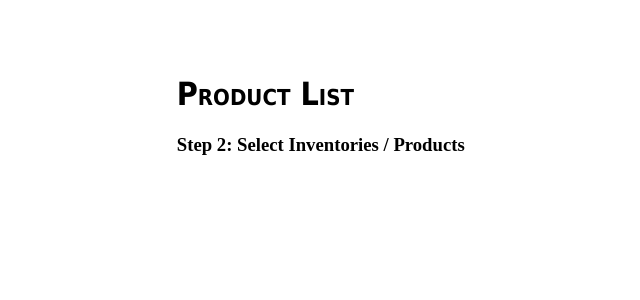
After one commit to kaseytc/prime-mobile-erp, a Django app: template capstoneproject/erp/templates/shopping/order_step_2_detail.html in a window 1280 px wide. The commit adds this page. Shown: the top 300 px of the page, without its empty margins (156-796 px from the left). Run offline with Django 3.2, Linux system fonts and the light colour scheme; the template is opened without the code that fills it, so the values that code supplies are empty; some libraries are stand-ins or nearby versions.

Commit message:
Add order step 1, order step 2 product list.

```diff
--- a/capstoneproject/erp/static/css/main.css
+++ b/capstoneproject/erp/static/css/main.css
@@ -27,16 +27,10 @@ body a {
 	text-decoration: none;
 }
 
-#body a:link {
-#	color: darkblue;
-#}
-#body a:visited {
-#	color: #70ad9a;
-#}
-
 body a:hover, body a:focus {
 	text-decoration: underline;
 }
+
 .logout {
       text-align: center;
 	  #margin: auto auto;
@@ -45,6 +39,7 @@ body a:hover, body a:focus {
 	  display: block;
       width: 50%;
 }
+
 .center {
   display: block;
   margin-left: auto;
--- a/capstoneproject/erp/templates/shopping/order_step_1_create.html
+++ b/capstoneproject/erp/templates/shopping/order_step_1_create.html
@@ -12,6 +12,7 @@
     <h3>Step 1: Select Customer Name</h3>
 </header>
 <hr class="mt-0 mb-4">
+<h4>If you cannot find customer name, please <a href="{% url 'add-customer' %}">add customer</a> first.</h4>
 
 <form action="" method="post" novalidate>{% csrf_token %}
     <table>
--- /dev/null
+++ b/capstoneproject/erp/templates/shopping/order_step_2_detail.html
@@ -0,0 +1,38 @@
+{% extends "base.html" %}
+
+{% block title %}Product List{% endblock %}
+
+{% block content %}
+
+<header>
+    <h1>Product List</h1>
+    <h3>Step 2: Select Inventories / Products</h3>
+</header>
+
+<div id="product-list">
+    {% for product in object_list %}
+        <div id="detail">
+            <form name="order-detail-{{product.inventory_id}}">
+                <fieldset  class="fieldset-auto-width" style="width: 50%">
+                    <legend>order-detail-{{product.inventory_id}}</legend>
+                    <span><a href="../inventories/{{product.inventory_id}}">{{ product }}</a></span>
+                    <br>
+                    <span>Price: {{ product.inv_price }}</span>
+                    <br>
+                    <span>Available Qty: {{ product.quantity }}</span>
+                    <br>
+                    {% if product.quantity != 0 %}
+                    <span style="float: right;">Quantity: <input type="number" name="quantity" min="1" max="{{ product.quantity }}" >
+                    <input type="submit" value="Add to Cart" style="float: right;"></span>
+                    {% else %}
+                    <span style="color:sienna;">This item is currently unavailable.</span>
+                {% comment %}
+                <!--<a href="{% url 'shopping_cart:add_to_cart' object.id %}" class="btn btn-warning">Add to Cart</a>-->
+                {% endcomment %}
+                    {% endif %}
+                </fieldset>
+            </form>
+        </div>
+    {% endfor %}
+</div>
+{% endblock %}
```
Also changed, not shown: capstoneproject/erp/views.py (+55 -9 lines), capstoneproject/erp/static/js/javascript.js (line endings or trailing spaces).
